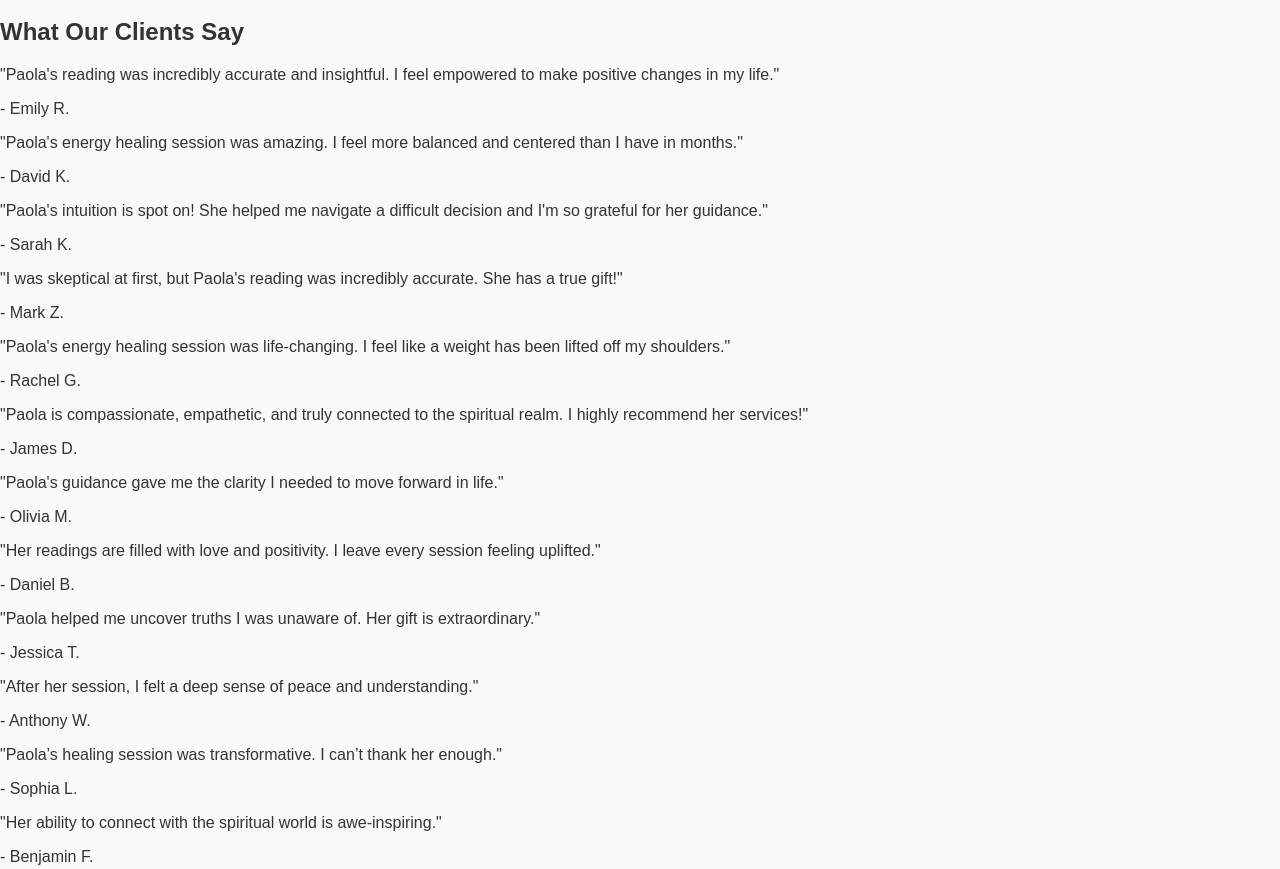
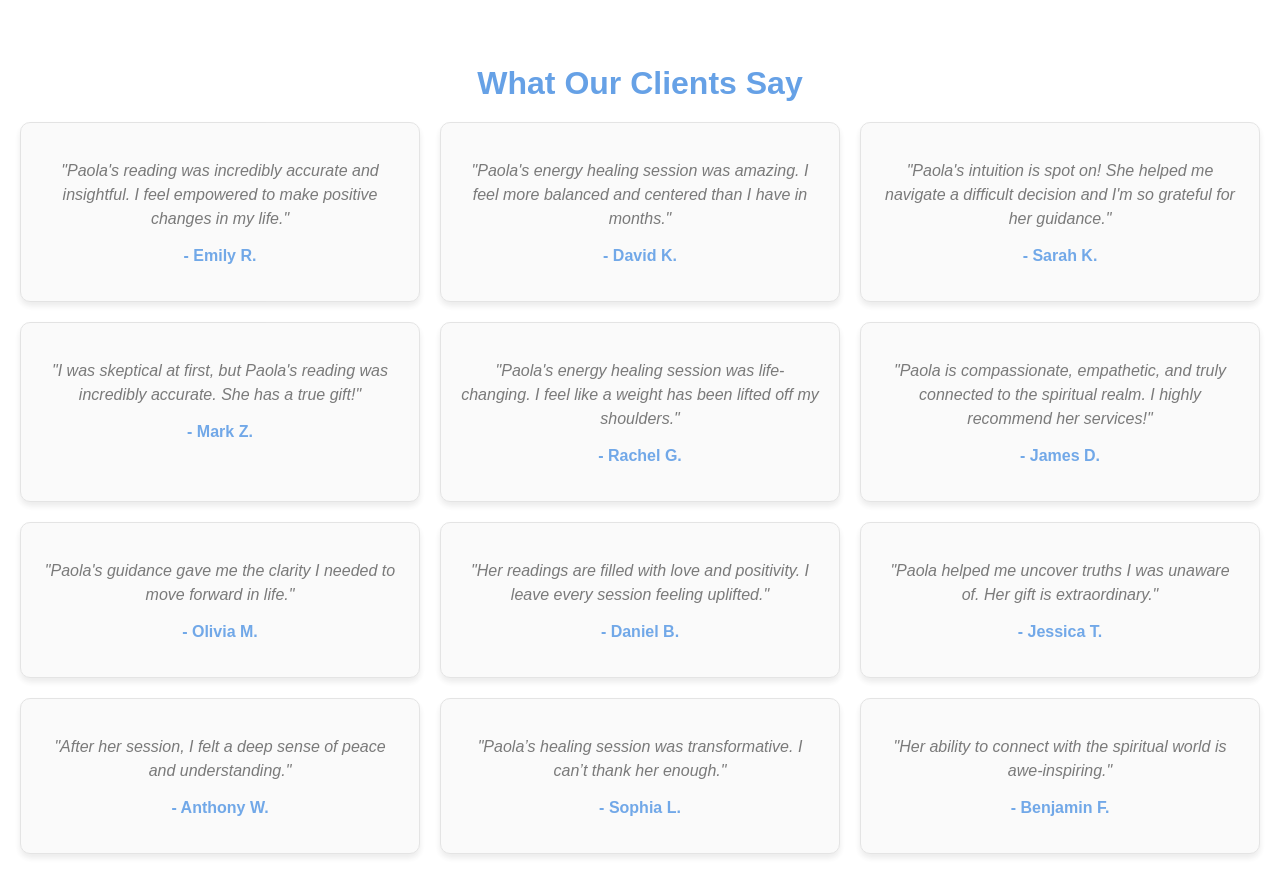
Before and after one commit to Phi-star/Phistar, a website: page index.html in a window 1280 px wide. Shown: the part 910-1779 px from the top of the page. Drawn offline with Linux system fonts and the light colour scheme.

Commit message:
Update style.css

```diff
--- a/style.css
+++ b/style.css
@@ -116,6 +116,57 @@ main {
       transform: scale(1.05);
       background-color: #018786;
     }
+/* Testimonials Section */
+.testimonials {
+  background-color: #ffffff;
+  padding: 40px 20px;
+  text-align: center;
+  animation: fadeIn 6s ease-in-out;
+}
+
+.testimonials h2 {
+  color: #4A90E2;
+  font-size: 2rem;
+  margin-bottom: 20px;
+  animation: fadeIn 6.5s ease-in-out;
+}
+
+.testimonial-cards {
+  display: grid;
+  grid-template-columns: repeat(auto-fit, minmax(300px, 1fr));
+  gap: 20px;
+  margin-top: 20px;
+  animation: fadeIn 7s ease-in-out;
+}
+
+.testimonial-card {
+  background-color: #f9f9f9;
+  padding: 20px;
+  border: 1px solid #ddd;
+  border-radius: 10px;
+  box-shadow: 0 4px 6px rgba(0, 0, 0, 0.1);
+  transition: transform 0.3s, box-shadow 0.3s;
+}
+
+.testimonial-card:hover {
+  transform: scale(1.05);
+  box-shadow: 0 6px 8px rgba(0, 0, 0, 0.2);
+}
+
+.testimonial-text {
+  font-size: 1rem;
+  font-style: italic;
+  color: #555;
+  line-height: 1.5;
+  margin-bottom: 10px;
+}
+
+.testimonial-author {
+  font-size: 1rem;
+  font-weight: bold;
+  color: #4A90E2;
+}
+
 /* Footer */
 footer {
   text-align: center;
@@ -156,4 +207,4 @@ footer {
     transform: translateX(0);
     opacity: 1;
   }
-  }
+}
```
